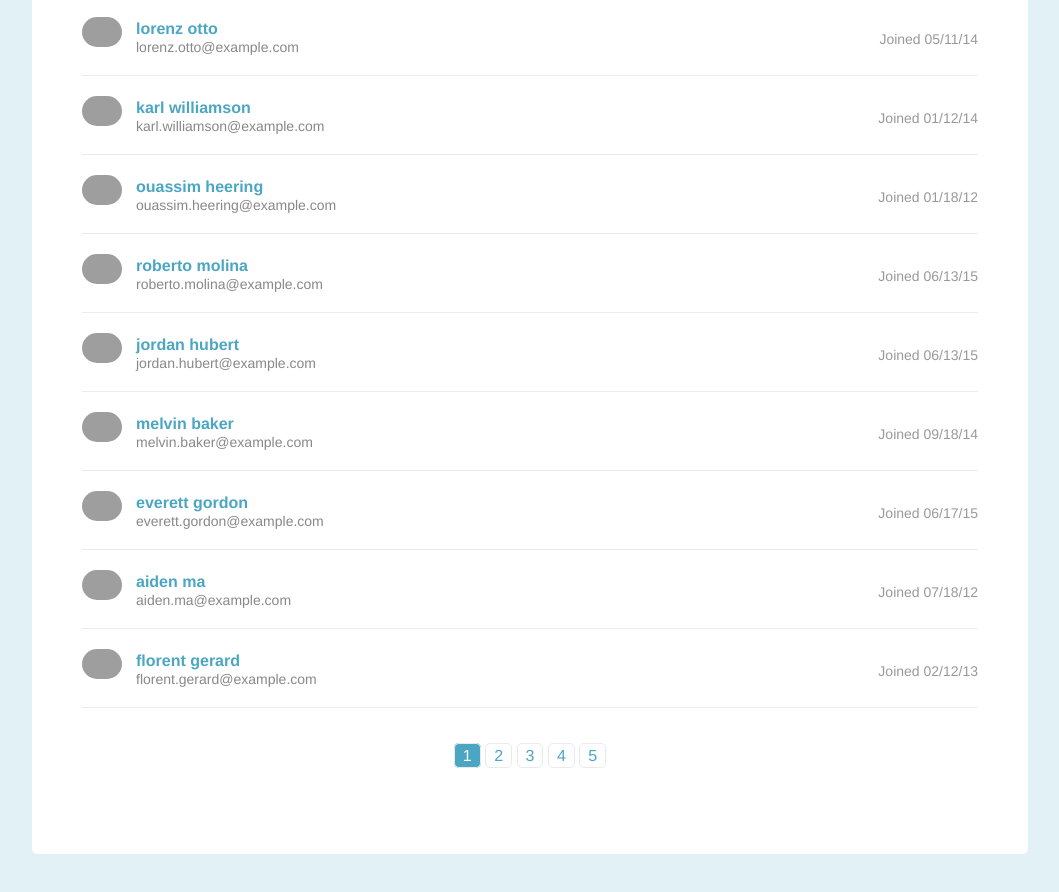
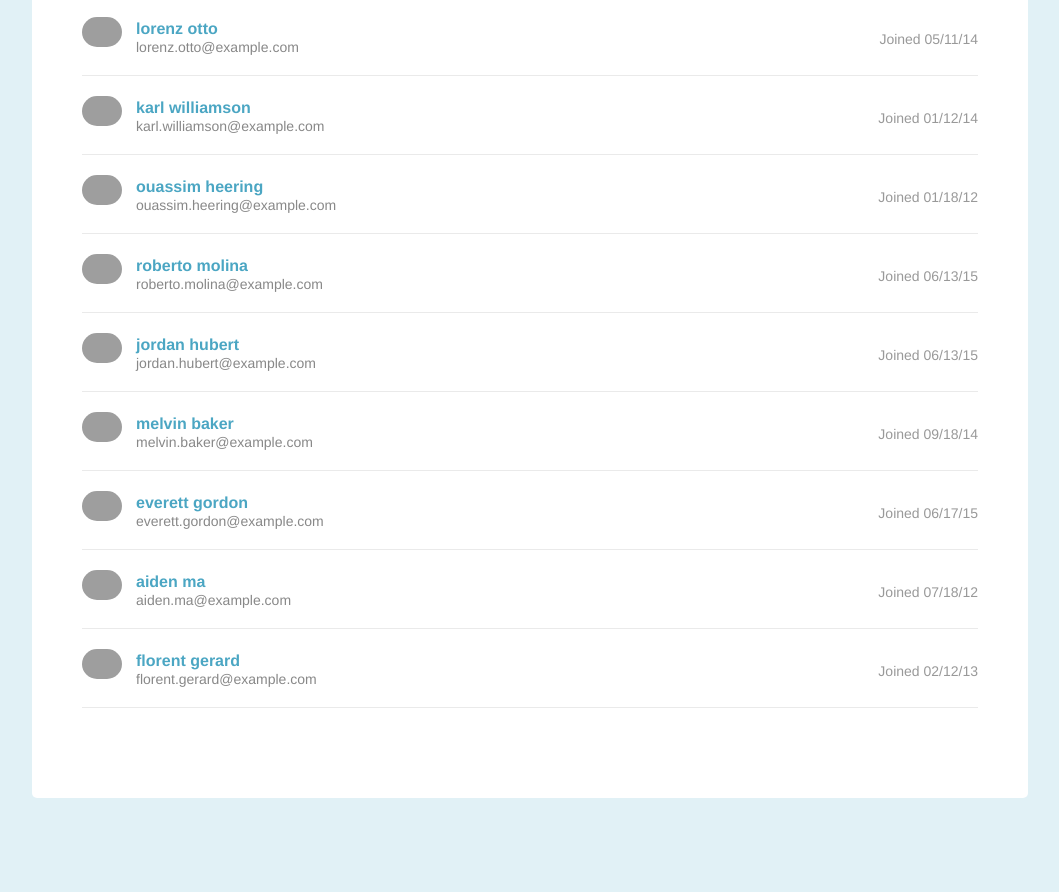
Before and after one commit to Jenpar1674/MyProject2, a plain HTML site: page index.html in a window 1280 px wide. Shown: the part 204-1096 px from the top of the page, without its empty margins (110-1169 px from the left). After the commit the page ends 1052 px from the top, so only its background shows below. Drawn offline with Linux system fonts and the light colour scheme; grey boxes are pictures that could not be loaded.

Commit message:
commit midday

```diff
--- a/index.html
+++ b/index.html
@@ -557,25 +557,6 @@
         </li>
       </ul>
       <!-- dynamically add pagination links here -->
-      <div class="pagination">
-        <ul>
-          <li>
-            <a class="active" href="#">1</a>
-          </li>
-           <li>
-            <a href="#">2</a>
-          </li>
-           <li>
-            <a href="#">3</a>
-          </li>
-           <li>
-            <a href="#">4</a>
-          </li>
-           <li>
-            <a href="#">5</a>
-          </li>
-        </ul>
-      </div>
 
     <script src="js/script.js"></script>
   </body>
--- a/js/script.js
+++ b/js/script.js
@@ -48,40 +48,56 @@ const showPage = (listOfStudents, page) =>{
    let indexStart = (page * itemsPerPage) - itemsPerPage;
    let indexEnd = (page * itemsPerPage);
 
-   for (let x=0;  x < listOfStudents.length; x++){
-      if(x >=indexStart && x < indexEnd){
-         listOfStudents[x].style.display = 'block';
+   for (let i=0;  i < listOfStudents.length; i++){
+      if(i >=indexStart && i < indexEnd){
+         listOfStudents[i].style.display = 'block';
       }
       else {
-         listOfStudents[x].style.display = 'none';
+         listOfStudents[i].style.display = 'none';
       }
-      /*console.log('item ' +listOfStudents[x].innerHTML)*/
+      /*console.log('item ' +listOfStudents[i].innerHTML)*/
             }
 }
 
 
-showPage(listOfStudents,2);
+showPage(listOfStudents,5);
 
 /*** total of pages***/
-const pageAppend = (listOfStudents) =>{
+const pageAppend =(listOfStudents,page)=>{
+
 
    let totalPages = Math.ceil(listOfStudents.length/itemsPerPage);
-   const div = document.createElement('div');
-   const ul = document.createElement('ul');
+
+   console.log(totalPages);
+
+   let div = document.createElement('div');
    div.className = 'pagination';
    document.querySelector('.page').appendChild(div);
+   let ul = document.createElement('ul');
    div.appendChild(ul);
 
 
-   for (let x = 0; x < totalPages; x++){
+
+
+   for (let i = 0; i < totalPages; i++){
        let li =document.createElement('li');
        let a = document.createElement('a');
-
        a.href='#';
- }
+       a.textContent = i
 
 
- }
+ul.addEventListener
+
+
+
+
+       console.log(listOfStudents)
+}
+
+}
+
+
+
  showPage(listOfStudents,2);
 
  pageAppend(listOfStudents);
```
